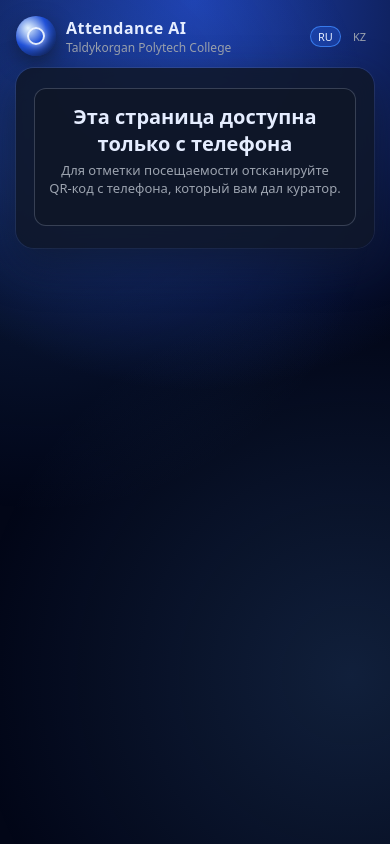
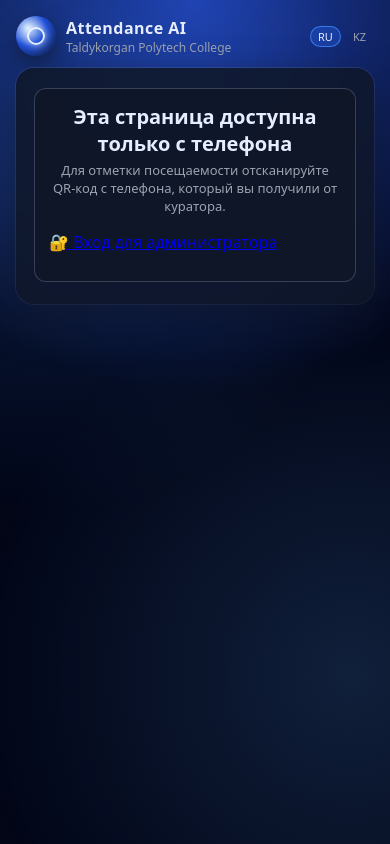
Before and after one commit to zen0zakon-ship-it/AttendanceApp, a FastAPI app: page / in a window 390 px wide. Run offline with FastAPI, Linux system fonts and the light colour scheme; data comes from the database, SQL or seed files in the repository.

Commit message:
Refactor mobile template to include desktop-only content

```diff
--- a/templates/only_mobile.html
+++ b/templates/only_mobile.html
@@ -1,10 +1,9 @@
 {% extends "base.html" %}
 
-{% block title %}
-    Только с телефона
-{% endblock %}
+{% block title %}Только с телефона{% endblock %}
 
 {% block content %}
+<div class="page desktop-only-page">
     <div class="card card-center animate-fade-up">
         <h1 class="title">
             {% if lang == 'kk' %}
@@ -18,8 +17,15 @@
                 Қатысуды белгілеу үшін топ жетекшісі берген QR-кодты телефонмен сканерлеңіз.
             {% else %}
                 Для отметки посещаемости отсканируйте QR-код с телефона,
-            который вам дал куратор.
+                который вы получили от куратора.
             {% endif %}
         </p>
+
+        <p class="admin-link">
+            <a href="/admin/login">
+                🔐 Вход для администратора
+            </a>
+        </p>
+    </div>
 </div>
 {% endblock %}
```
Lines whose indentation alone changed are shown as unchanged.
